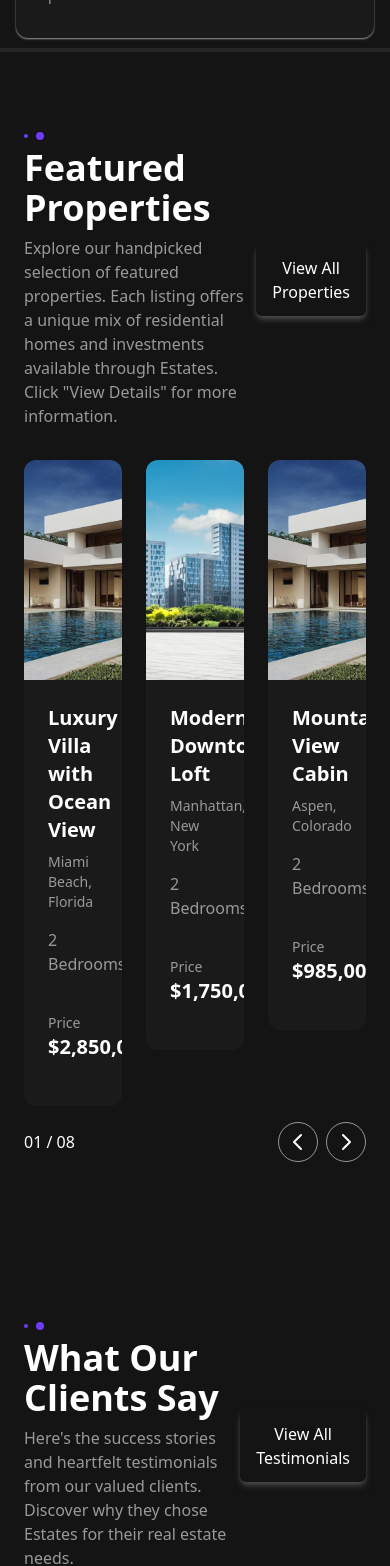
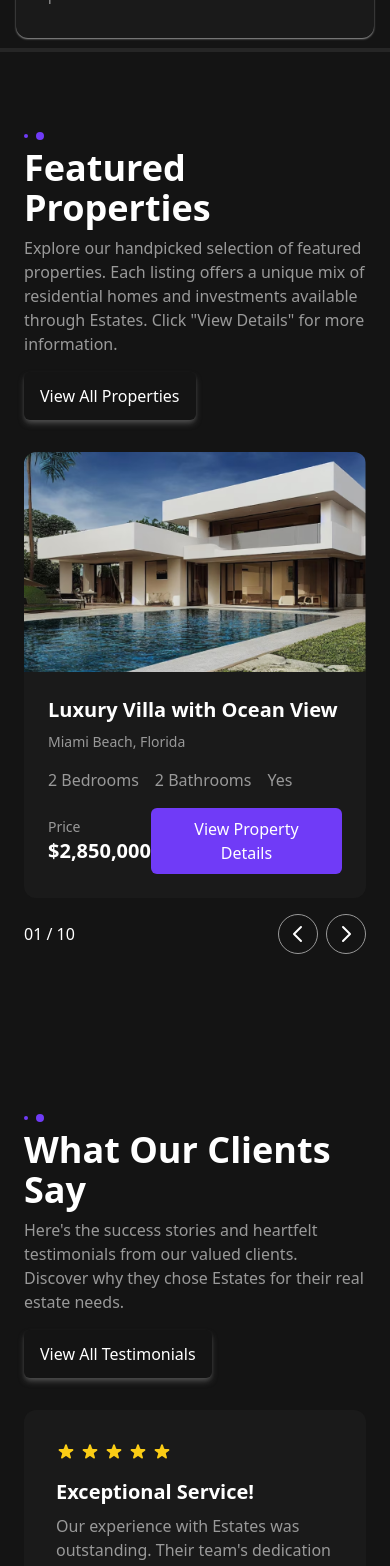
Before and after one commit to Weskio/cho-homes, a React (Vite) app: page / in a window 390 px wide. Shown: the part 2120-3686 px from the top of the page. Built offline with nearby package versions, Linux system fonts and the light colour scheme; no server answers.

Commit message:
fix: home style issues fixed

```diff
--- a/src/pages/home/home.tsx
+++ b/src/pages/home/home.tsx
@@ -142,8 +142,8 @@ const home = () => {
         {/* Properties Section */}
         <section className="w-full py-20 bg-dark-100 xl:px-24 px-6 ">
           <div className="w-full">
-            <div className="flex justify-between items-center mb-8">
-              <div>
+            <div className="md:flex justify-between items-center mb-8">
+              <div className="mb-4 md:mb-0">
                 <div className="flex items-center gap-2 mb-2">
                   <div className="w-1 h-1 bg-btn-primary rounded-full"></div>
                   <div className="w-2 h-2 bg-btn-primary rounded-full"></div>
@@ -164,7 +164,6 @@ const home = () => {
               <Swiper
                 modules={[Navigation, Pagination]}
                 spaceBetween={24}
-                slidesPerView={3}
                 navigation={{
                   prevEl: propertyPrevRef.current,
                   nextEl: propertyNextRef.current,
@@ -285,8 +284,8 @@ const home = () => {
         {/* Testimonials Section */}
         <section className="w-full py-20 xl:px-24 px-6 ">
           <div className="">
-            <div className="flex justify-between items-center mb-8">
-              <div>
+            <div className="md:flex justify-between items-center mb-8">
+              <div className="mb-4 md:mb-0">
                 <div className="flex items-center gap-2 mb-2">
                   <div className="w-1 h-1 bg-btn-primary rounded-full"></div>
                   <div className="w-2 h-2 bg-btn-primary rounded-full"></div>
@@ -304,7 +303,6 @@ const home = () => {
               <Swiper
                 modules={[Navigation, Pagination]}
                 spaceBetween={24}
-                slidesPerView={3}
                 navigation={{
                   prevEl: testimonialPrevRef.current,
                   nextEl: testimonialNextRef.current,
```
